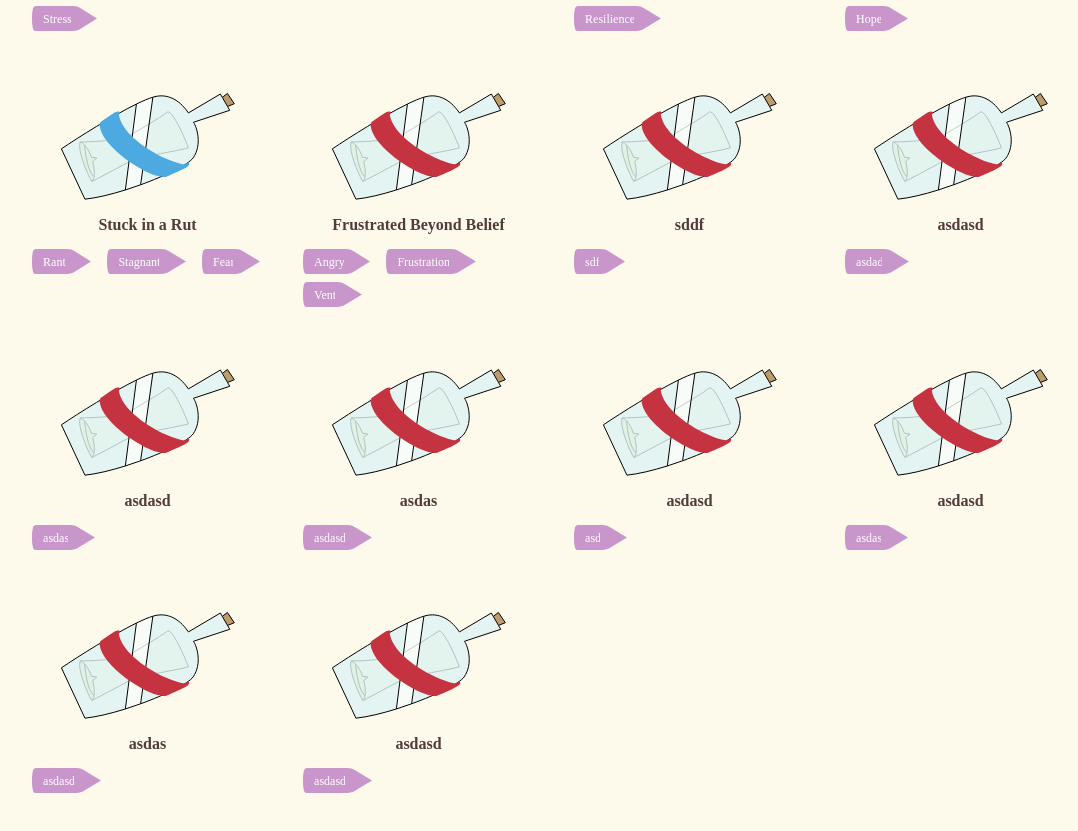
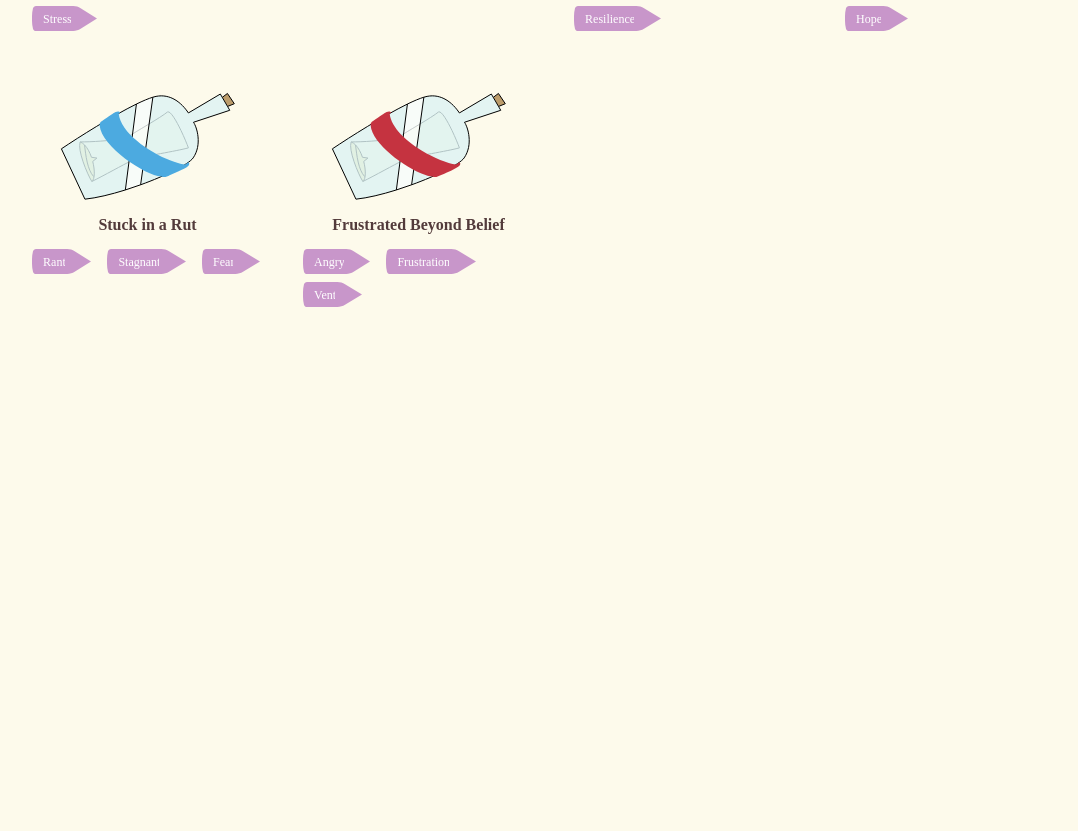
Before and after one commit to itsevelync/Hack-W-CC, a React (Vite) app in the folder client/: page / in a window 1280 px wide. Shown: the part 811-1642 px from the top of the page, without its empty margins (86-1164 px from the left). After the commit the page ends 1186 px from the top, so only its background shows below. Built offline with nearby package versions, Linux system fonts and the light colour scheme; a web font is replaced by a local one.

Commit message:
Small final updates

```diff
--- a/client/src/data/stories.json
+++ b/client/src/data/stories.json
@@ -118,85 +118,5 @@
     ],
     "color": "red",
     "hearts": 2
-  },
-  {
-    "title": "sddf",
-    "content": "fsdfsd",
-    "tags": [
-      "sdf"
-    ],
-    "color": "red",
-    "id": 10,
-    "hearts": 0
-  },
-  {
-    "title": "asdasd",
-    "content": "sdasd",
-    "tags": [
-      "asdad"
-    ],
-    "color": "red",
-    "id": 11,
-    "hearts": 0
-  },
-  {
-    "title": "asdasd",
-    "content": "asda",
-    "tags": [
-      "asdas"
-    ],
-    "color": "red",
-    "id": 12,
-    "hearts": 0
-  },
-  {
-    "title": "asdas",
-    "content": "asdasd",
-    "tags": [
-      "asdasd"
-    ],
-    "color": "red",
-    "id": 13,
-    "hearts": 0
-  },
-  {
-    "title": "asdasd",
-    "content": "asdad",
-    "tags": [
-      "asd"
-    ],
-    "color": "red",
-    "id": 14,
-    "hearts": 0
-  },
-  {
-    "title": "asdasd",
-    "content": "asdasd",
-    "tags": [
-      "asdas"
-    ],
-    "color": "red",
-    "id": 15,
-    "hearts": 0
-  },
-  {
-    "title": "asdas",
-    "content": "sdasdsa",
-    "tags": [
-      "asdasd"
-    ],
-    "color": "red",
-    "id": 16,
-    "hearts": 0
-  },
-  {
-    "title": "asdasd",
-    "content": "asdasdas",
-    "tags": [
-      "asdasd"
-    ],
-    "color": "red",
-    "id": 17,
-    "hearts": 0
   }
 ]
--- a/client/src/pages/Submit.jsx
+++ b/client/src/pages/Submit.jsx
@@ -152,7 +152,7 @@ function Submit() {
                                 <br />
                                 <em className='text-sm'>Use the 'Enter' key to add a tag.</em></label><br />
                             <input
-                                className="border w-full border-gray-400 rounded-md p-2 w-[50%] col-start-2"
+                                className="border w-full border-gray-400 rounded-md p-2 col-start-2"
                                 type="text"
                                 id="tags"
                                 name="tags"
```
